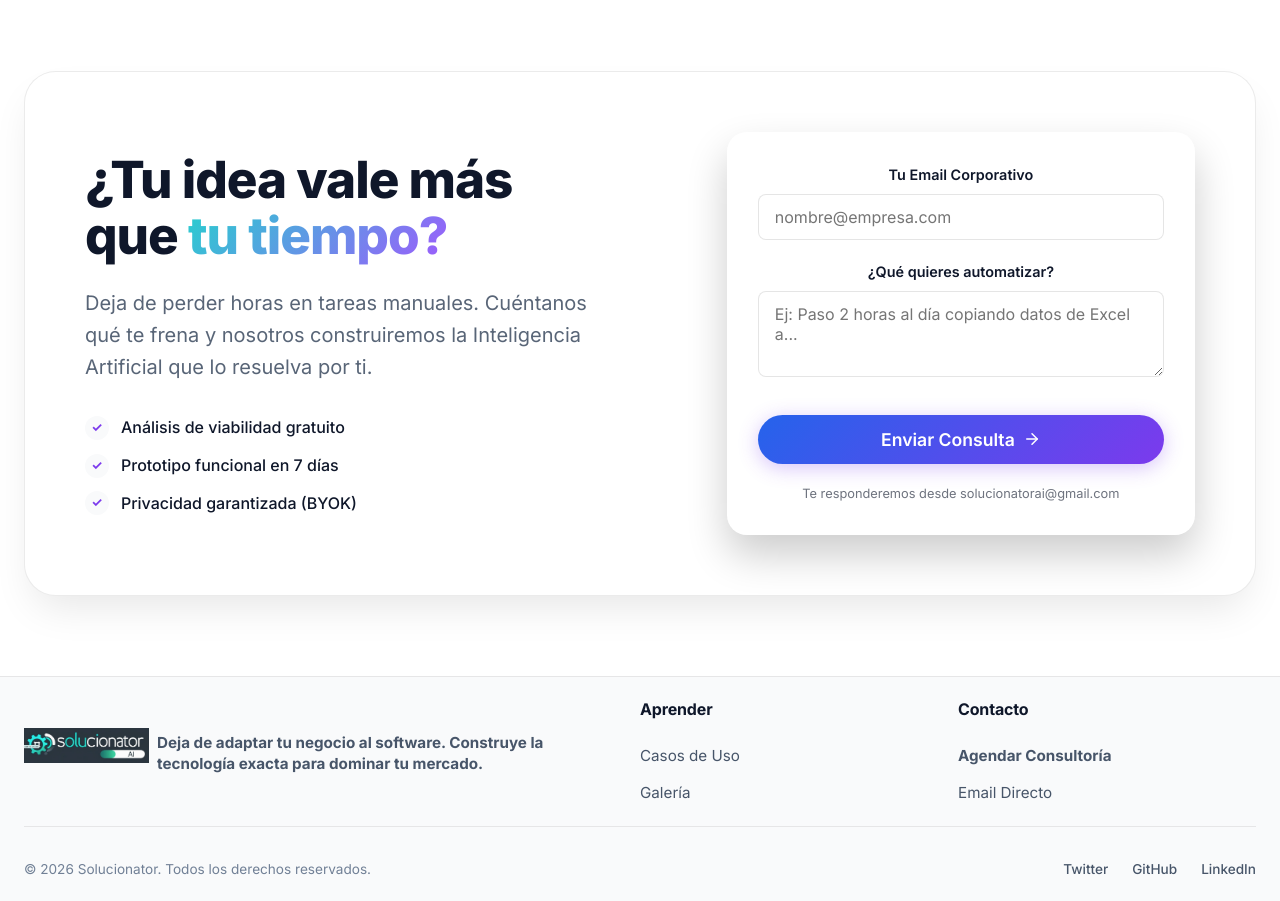
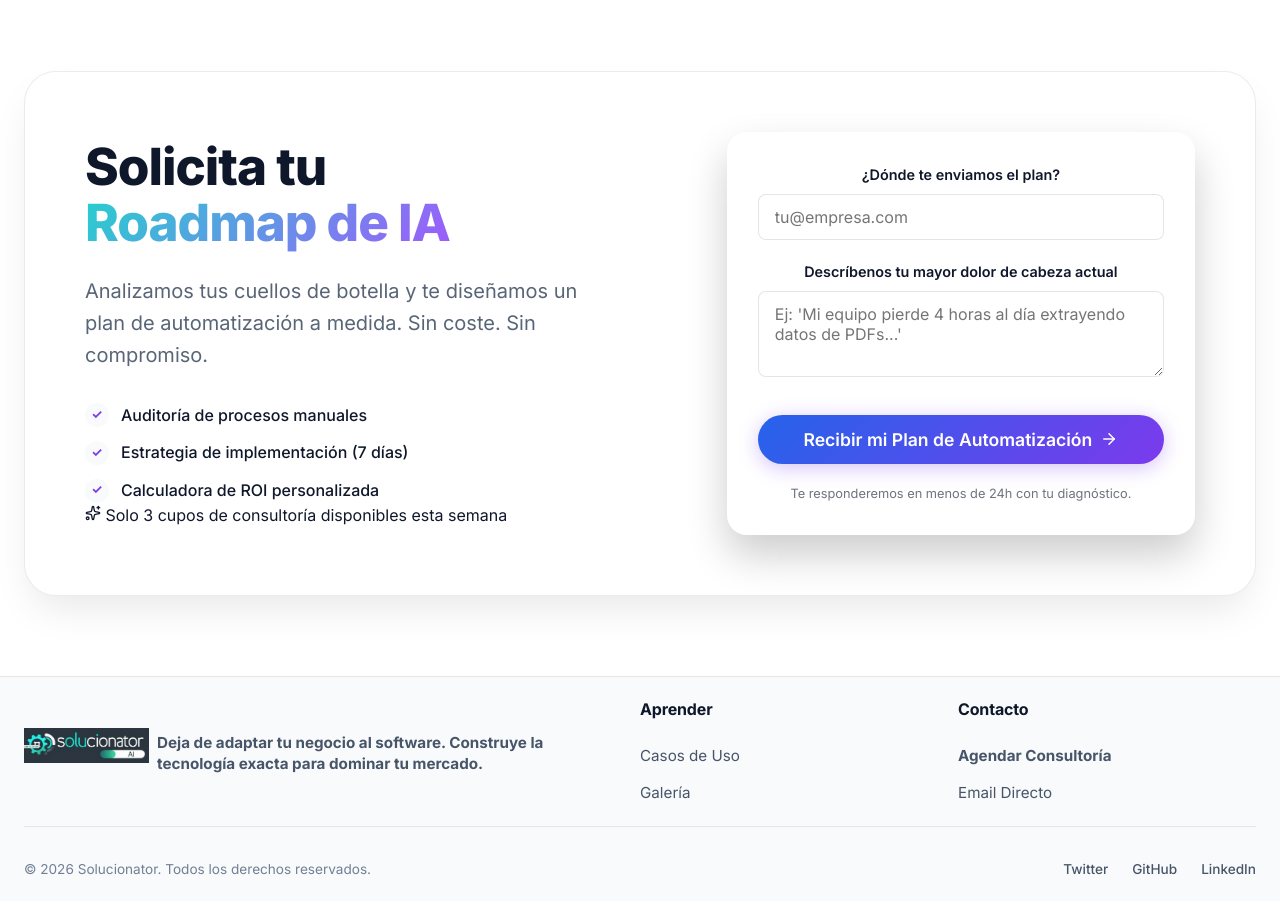
Before and after one commit to fosicsi/solucionator, a React (Vite) app: page / in a window 1280 px wide. Shown: the part 3240-4141 px from the top of the page. Built offline with nearby package versions, Linux system fonts and the light colour scheme.

Commit message:
Optimize contact form for high conversion: 'Roadmap de IA' + scarcity

```diff
--- a/src/App.tsx
+++ b/src/App.tsx
@@ -426,41 +426,44 @@ const CTA = () => {
           <div className="cta-content-grid">
             <div className="cta-text-col">
               <h2 className="cta-title" style={{ fontSize: 'clamp(2.5rem, 4vw, 3.5rem)', lineHeight: 1.1, marginBottom: '24px', fontWeight: 800 }}>
-                ¿Tu idea vale más que&nbsp;
+                Solicita tu <br />
                 <span style={{
                   background: 'linear-gradient(135deg, #26d0ce 0%, #9f5afd 100%)',
                   WebkitBackgroundClip: 'text',
                   WebkitTextFillColor: 'transparent',
                 }}>
-                  tu tiempo?
+                  Roadmap de IA
                 </span>
               </h2>
               <p className="cta-desc" style={{ fontSize: '1.25rem', marginBottom: '32px', maxWidth: '90%' }}>
-                Deja de perder horas en tareas manuales. Cuéntanos qué te frena y nosotros construiremos la <span className="font-bold">Inteligencia Artificial</span> que lo resuelva por ti.
+                Analizamos tus cuellos de botella y te diseñamos un plan de automatización a medida. <span className="text-white font-bold">Sin coste. Sin compromiso.</span>
               </p>
               <div className="cta-benefits">
-                <div className="benefit-item"><div className="check-icon">✓</div> Análisis de viabilidad gratuito</div>
-                <div className="benefit-item"><div className="check-icon">✓</div> Prototipo funcional en 7 días</div>
-                <div className="benefit-item"><div className="check-icon">✓</div> Privacidad garantizada (BYOK)</div>
+                <div className="benefit-item"><div className="check-icon">✓</div> Auditoría de procesos manuales</div>
+                <div className="benefit-item"><div className="check-icon">✓</div> Estrategia de implementación (7 días)</div>
+                <div className="benefit-item"><div className="check-icon">✓</div> Calculadora de ROI personalizada</div>
+              </div>
+              <div className="mt-6 flex items-center gap-2 text-sm text-yellow-400 font-medium bg-yellow-400/10 p-2 rounded-lg w-fit border border-yellow-400/20">
+                <Sparkles size={16} /> Solo 3 cupos de consultoría disponibles esta semana
               </div>
             </div>
 
-            <form className="cta-form" onSubmit={handleSubmit}>
+            <form className="cta-form" onSubmit={handleSubmit} style={{ position: 'relative' }}>
               <div className="input-group">
-                <label>Tu Email Corporativo</label>
+                <label>¿Dónde te enviamos el plan?</label>
                 <input
                   type="email"
-                  placeholder="nombre@empresa.com"
+                  placeholder="tu@empresa.com"
                   required
                   value={email}
                   onChange={(e) => setEmail(e.target.value)}
                 />
               </div>
               <div className="input-group">
-                <label>¿Qué quieres automatizar?</label>
+                <label>Descríbenos tu mayor dolor de cabeza actual</label>
                 <textarea
                   rows={3}
-                  placeholder="Ej: Paso 2 horas al día copiando datos de Excel a..."
+                  placeholder="Ej: 'Mi equipo pierde 4 horas al día extrayendo datos de PDFs...'"
                   required
                   value={message}
                   onChange={(e) => setMessage(e.target.value)}
@@ -472,12 +475,12 @@ const CTA = () => {
                 disabled={formState === 'sending' || formState === 'success'}
               >
                 {formState === 'idle' && (
-                  <>Enviar Consulta <ArrowRight size={18} /></>
+                  <>Recibir mi Plan de Automatización <ArrowRight size={18} /></>
                 )}
-                {formState === 'sending' && 'Enviando...'}
-                {formState === 'success' && '¡Mensaje Enviado!'}
+                {formState === 'sending' && 'Analizando solicitud...'}
+                {formState === 'success' && '¡Solicitud Recibida!'}
               </button>
-              <p className="form-note">Te responderemos desde solucionatorai@gmail.com</p>
+              <p className="form-note">Te responderemos en menos de 24h con tu diagnóstico.</p>
             </form>
           </div>
         </div>
```
